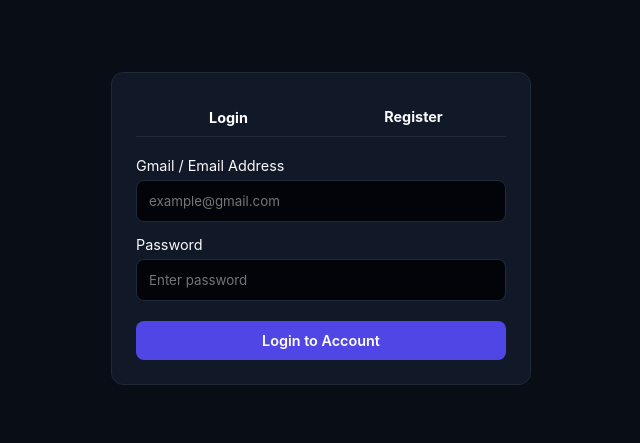
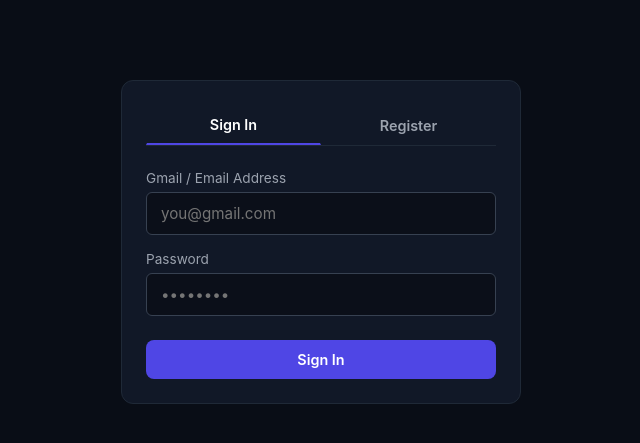
Before and after one commit to someshgamer123/ai-mart-x-web, a Flask app: page /login in a window 1280 px wide. Shown: the part 64-507 px from the top of the page, without its empty margins (319-959 px from the left). Run offline with Flask 3, Linux system fonts and the light colour scheme; data that the repository does not hold is empty.

Commit message:
Update login.html

```diff
--- a/templates/login.html
+++ b/templates/login.html
@@ -1,42 +1,42 @@
 {% extends "base.html" %}
 {% block content %}
-<div style="max-width: 420px; margin: 40px auto;" class="card">
+<div style="max-width: 400px; margin: 48px auto;" class="card">
 
-  <div style="display: flex; border-bottom: 1px solid var(--border); margin-bottom: 20px;">
-    <button id="tabLogin" class="btn" style="flex: 1; border-radius: 8px 8px 0 0; background: transparent; color: #fff; font-weight: 700; border-bottom: 2px solid var(--primary-glow);" onclick="switchTab('login')">Login</button>
-    <button id="tabRegister" class="btn" style="flex: 1; border-radius: 8px 8px 0 0; background: transparent; color: var(--muted); font-weight: 700;" onclick="switchTab('register')">Register</button>
+  <div style="display: flex; border-bottom: 1px solid var(--border); margin-bottom: 24px;">
+    <button id="tabLogin" class="btn" style="flex: 1; border-radius: 6px 6px 0 0; background: transparent; color: #fff; font-weight: 600; border-bottom: 2px solid var(--primary);" onclick="switchTab('login')">Sign In</button>
+    <button id="tabRegister" class="btn" style="flex: 1; border-radius: 6px 6px 0 0; background: transparent; color: var(--text-muted); font-weight: 600;" onclick="switchTab('register')">Register</button>
   </div>
 
-  <!-- Login Form -->
+  <!-- Sign In Form -->
   <form id="formLogin" method="POST" action="/login">
     <input type="hidden" name="action" value="login">
-    <div style="margin-bottom: 14px;">
-      <label style="display: block; margin-bottom: 6px; font-size: 0.9rem;">Gmail / Email Address</label>
-      <input type="email" name="email" placeholder="example@gmail.com" required style="width: 100%; padding: 12px; border-radius: 8px; border: 1px solid var(--border); background: #02040a; color: #fff;">
+    <div style="margin-bottom: 16px;">
+      <label style="display: block; margin-bottom: 6px; font-size: 0.85rem; color: var(--text-muted);">Gmail / Email Address</label>
+      <input type="email" name="email" placeholder="you@gmail.com" required style="width: 100%; padding: 11px 14px; border-radius: 6px; border: 1px solid var(--border-light); background: #0b0f19; color: #fff; font-size: 0.95rem;">
     </div>
-    <div style="margin-bottom: 20px;">
-      <label style="display: block; margin-bottom: 6px; font-size: 0.9rem;">Password</label>
-      <input type="password" name="password" placeholder="Enter password" required style="width: 100%; padding: 12px; border-radius: 8px; border: 1px solid var(--border); background: #02040a; color: #fff;">
+    <div style="margin-bottom: 24px;">
+      <label style="display: block; margin-bottom: 6px; font-size: 0.85rem; color: var(--text-muted);">Password</label>
+      <input type="password" name="password" placeholder="••••••••" required style="width: 100%; padding: 11px 14px; border-radius: 6px; border: 1px solid var(--border-light); background: #0b0f19; color: #fff; font-size: 0.95rem;">
     </div>
-    <button type="submit" class="btn" style="width: 100%;">Login to Account</button>
+    <button type="submit" class="btn" style="width: 100%;">Sign In</button>
   </form>
 
   <!-- Register Form -->
   <form id="formRegister" method="POST" action="/login" style="display: none;">
     <input type="hidden" name="action" value="register">
-    <div style="margin-bottom: 14px;">
-      <label style="display: block; margin-bottom: 6px; font-size: 0.9rem;">Gmail / Email Address</label>
-      <input type="email" name="email" placeholder="example@gmail.com" required style="width: 100%; padding: 12px; border-radius: 8px; border: 1px solid var(--border); background: #02040a; color: #fff;">
+    <div style="margin-bottom: 16px;">
+      <label style="display: block; margin-bottom: 6px; font-size: 0.85rem; color: var(--text-muted);">Gmail / Email Address</label>
+      <input type="email" name="email" placeholder="you@gmail.com" required style="width: 100%; padding: 11px 14px; border-radius: 6px; border: 1px solid var(--border-light); background: #0b0f19; color: #fff; font-size: 0.95rem;">
     </div>
-    <div style="margin-bottom: 14px;">
-      <label style="display: block; margin-bottom: 6px; font-size: 0.9rem;">Create Password</label>
-      <input type="password" name="password" placeholder="Min 6 characters" required style="width: 100%; padding: 12px; border-radius: 8px; border: 1px solid var(--border); background: #02040a; color: #fff;">
+    <div style="margin-bottom: 16px;">
+      <label style="display: block; margin-bottom: 6px; font-size: 0.85rem; color: var(--text-muted);">Choose Password (Min 6 chars)</label>
+      <input type="password" name="password" placeholder="••••••••" required style="width: 100%; padding: 11px 14px; border-radius: 6px; border: 1px solid var(--border-light); background: #0b0f19; color: #fff; font-size: 0.95rem;">
     </div>
-    <div style="margin-bottom: 20px;">
-      <label style="display: block; margin-bottom: 6px; font-size: 0.9rem;">Referral Code (Optional)</label>
-      <input type="text" name="ref_code" value="{{ request.args.get('ref', '') }}" placeholder="e.g. MXR123" style="width: 100%; padding: 12px; border-radius: 8px; border: 1px solid var(--border); background: #02040a; color: #fff;">
+    <div style="margin-bottom: 24px;">
+      <label style="display: block; margin-bottom: 6px; font-size: 0.85rem; color: var(--text-muted);">Referral Code (Optional)</label>
+      <input type="text" name="ref_code" value="{{ request.args.get('ref', '') }}" placeholder="e.g. MXR123" style="width: 100%; padding: 11px 14px; border-radius: 6px; border: 1px solid var(--border-light); background: #0b0f19; color: #fff; font-size: 0.95rem;">
     </div>
-    <button type="submit" class="btn" style="width: 100%; background: linear-gradient(135deg, #10b981, #059669);">Create Account</button>
+    <button type="submit" class="btn" style="width: 100%; background: #10b981;">Create Account</button>
   </form>
 </div>
 
@@ -50,17 +50,17 @@ function switchTab(tab) {
   if (tab === 'login') {
     fLogin.style.display = "block";
     fReg.style.display = "none";
-    tLogin.style.borderBottom = "2px solid var(--primary-glow)";
+    tLogin.style.borderBottom = "2px solid var(--primary)";
     tLogin.style.color = "#fff";
     tReg.style.borderBottom = "none";
-    tReg.style.color = "var(--muted)";
+    tReg.style.color = "var(--text-muted)";
   } else {
     fLogin.style.display = "none";
     fReg.style.display = "block";
     tReg.style.borderBottom = "2px solid #10b981";
     tReg.style.color = "#fff";
     tLogin.style.borderBottom = "none";
-    tLogin.style.color = "var(--muted)";
+    tLogin.style.color = "var(--text-muted)";
   }
 }
 </script>
```
